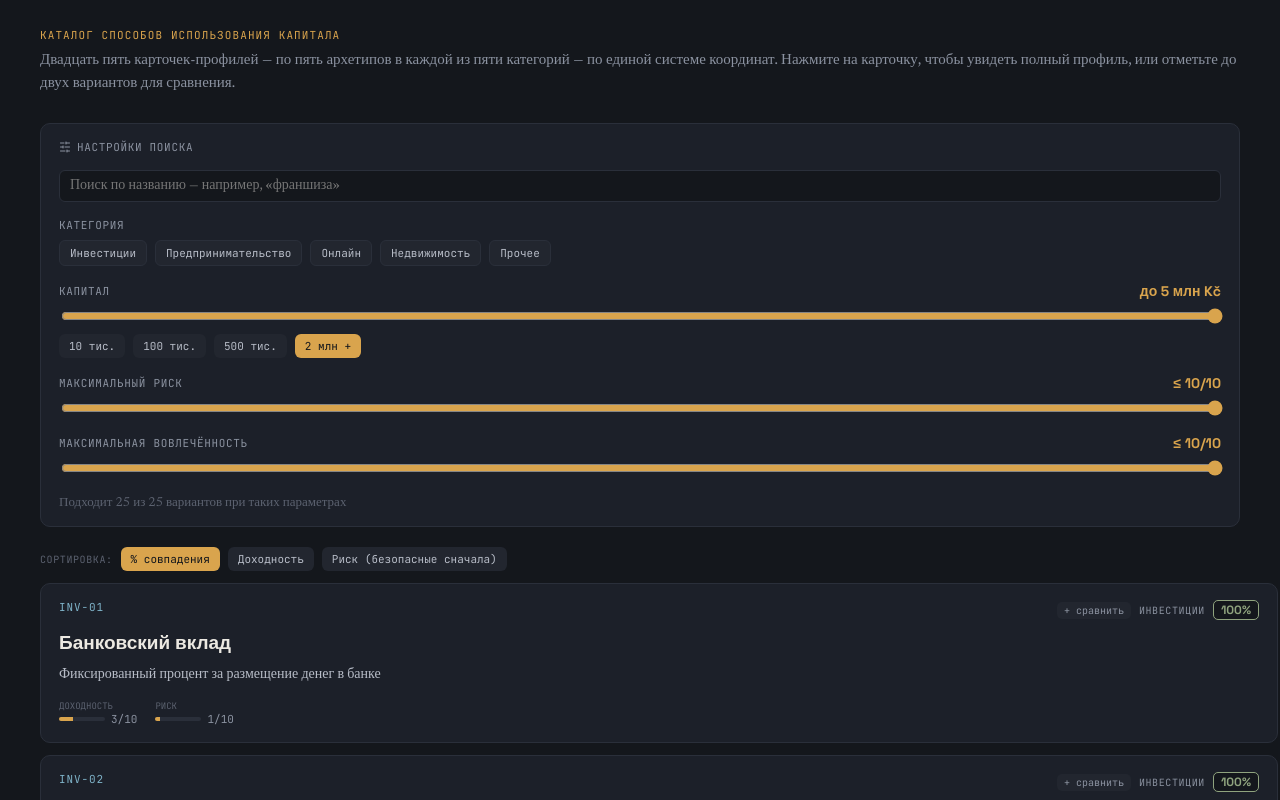
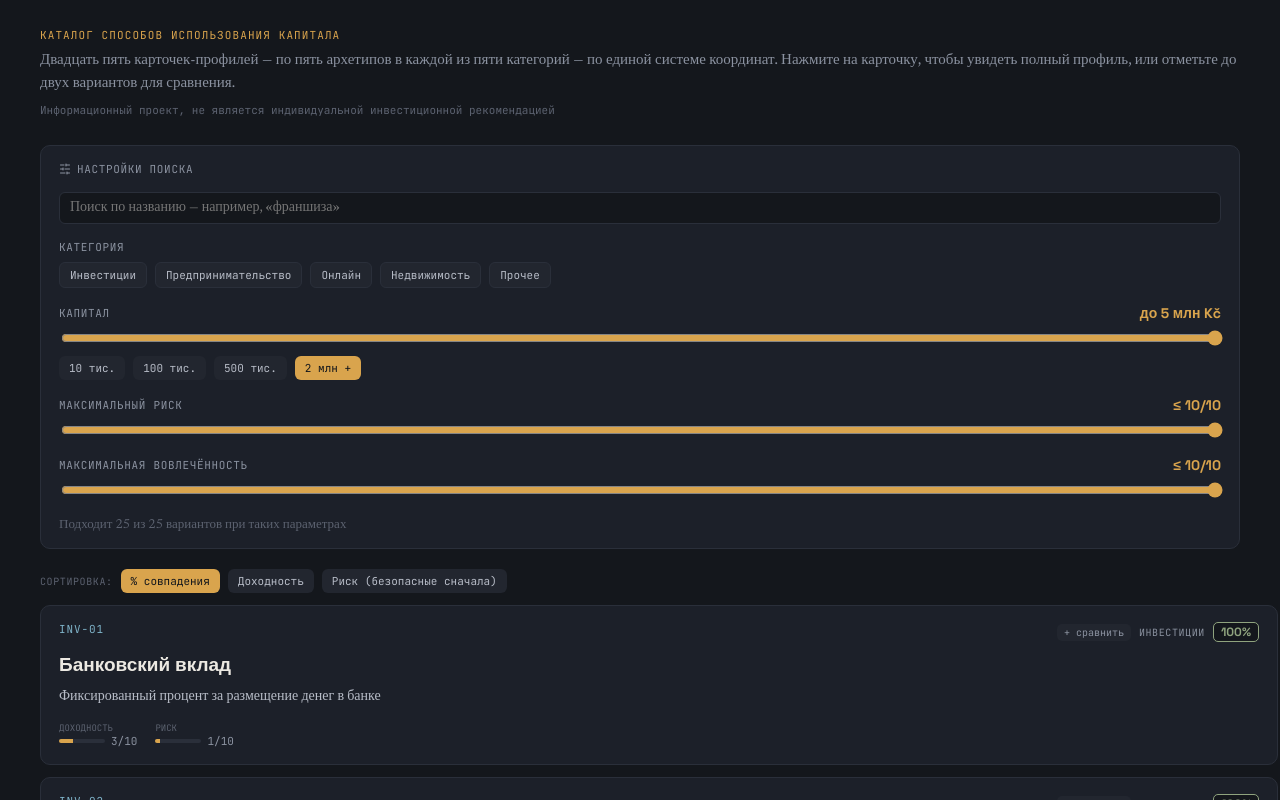
Before and after one commit to kliuchvitaliy-prog/business_catalog_project, a React (Vite) app: page / in a window 1280 px wide. Shown: the top 800 px of the page. Built offline with nearby package versions, Linux system fonts and the light colour scheme.

Commit message:
Update CapitalCatalog.jsx

```diff
--- a/src/CapitalCatalog.jsx
+++ b/src/CapitalCatalog.jsx
@@ -1703,6 +1703,9 @@ export default function CapitalCatalog() {
                 Двадцать пять карточек-профилей — по пять архетипов в каждой из пяти категорий — по единой системе координат.
                 Нажмите на карточку, чтобы увидеть полный профиль, или отметьте до двух вариантов для сравнения.
               </p>
+              <p style={{ fontFamily: "'JetBrains Mono', monospace", fontSize: 11, color: "#5C6270", marginTop: 8 }}>
+  Информационный проект, не является индивидуальной инвестиционной рекомендацией
+</p>
             </div>
             <FilterPanel
               budget={budget}
```
